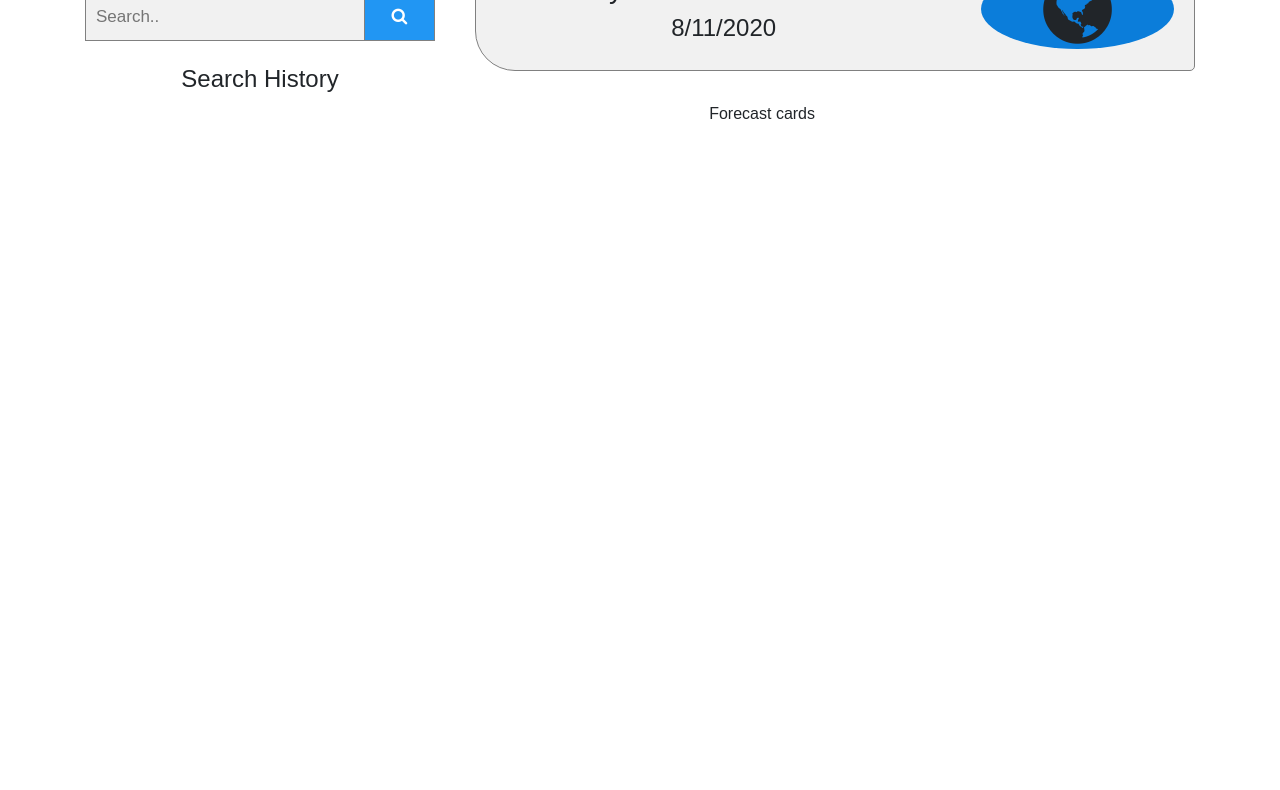
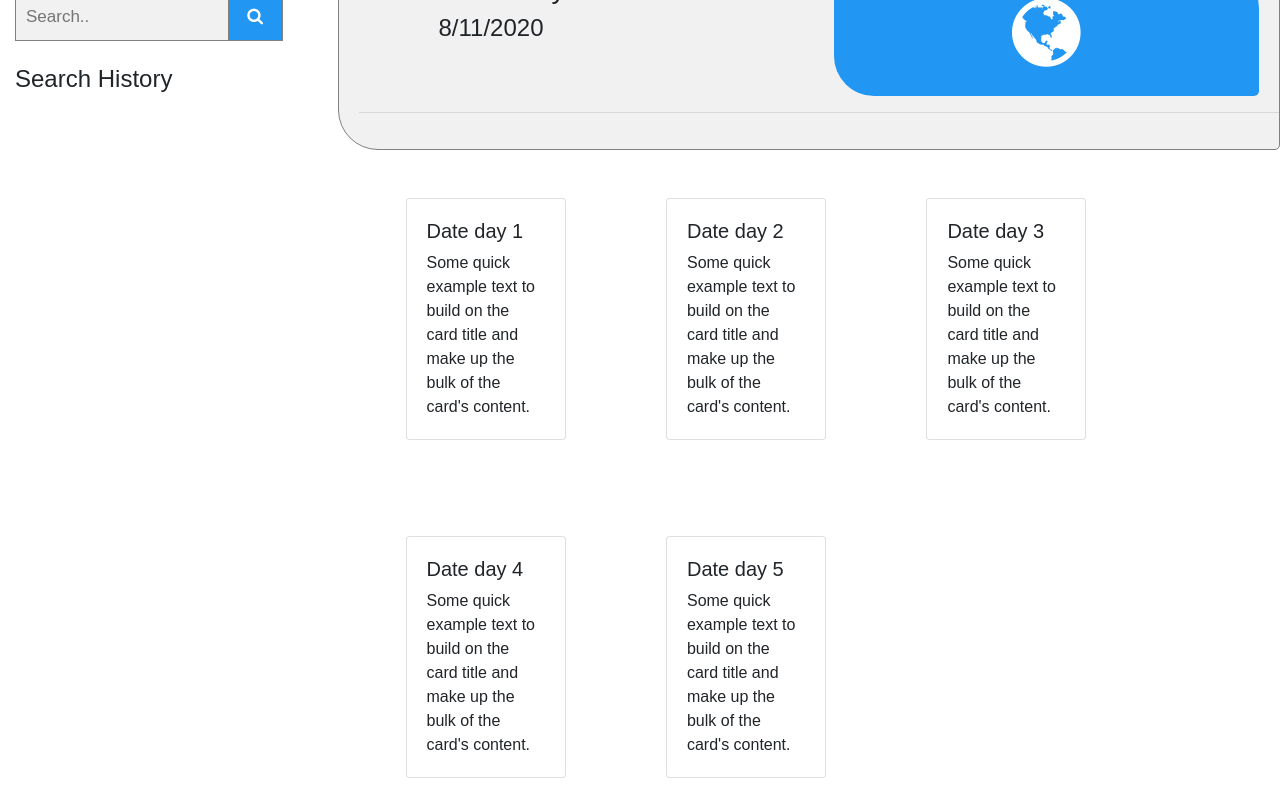
Before and after one commit to lhooper921/weatherDashboard, a plain HTML site: page index.html in a window 1280 px wide. Shown: the part 165-955 px from the top of the page. Before the commit the page ends 800 px from the top, so only its background shows below. Drawn offline with nearby package versions, Linux system fonts and the light colour scheme.

Commit message:
added forecast cards

```diff
--- a/assets/styles.css
+++ b/assets/styles.css
@@ -61,23 +61,24 @@ h1{
     margin-left: 10px;
     padding-left: 20px;
     padding-bottom: 20px;
+    text-align: left;
 
   }
-  .forecastDiv{
-    float: right;
-  }
+
 
 
 .currentStats{
   line-height: 3rem;
+  margin-left: 5rem;
 
 }
 #iconDiv {
-  background-color: #0b7dda;
-  border-radius: 50%;
+  background-color:#2196F3;
+  border-radius: 5px 40px 5px;
   margin-top: 20px;
   margin-right: 20px ;
   text-align: center;
+  padding: 1.5rem;
 
 }
 
@@ -90,6 +91,12 @@ li {
   background-color:#f1f1f1;
   text-align: center;
 }
-h4 {
-  text-align: center;
+#cityDiv, #dateDiv{
+  text-align: left;
+  margin-left: 5rem;
 }
+.card {
+  display: inline-flex;
+  margin: 3rem;
+
+}
--- a/index.html
+++ b/index.html
@@ -14,19 +14,20 @@
 <!-- https://api.openweathermap.org/data/2.5/weather?q=YOUR_CITY&appid=YOUR_API_KEY -->
 
 <body>
+    <!-- Main header: 'Weather Dashboard'-->
     <header class="jumbotron">
         <h1>Weather Dashboard</h1>
     </header>
 
-    <!-- Main header: 'Weather Dashboard' col-4-->
-    <div class="container">
+
+
         <div class="row">
             <!-- Right column -->
-            <div class="col-4 mt-4">
-                <div class="container"></div>
+            <div class="col-3 mt-4">
+                <div class="container">
                     <!-- Search input field : 'Search for a city'-->
                     <h2>Search for a city:</h2>
-                <form class="search" style="margin-left:0px;">
+                    <form class="search">
                         <input id="userCity" type="text" placeholder="Search.." name="search2">
                         <button class="searchBtn" type="submit"><i class="fa fa-search"></i></button>
                     </form>
@@ -40,21 +41,26 @@
                         </div>
                     </div>
                 </div>
+            </div>
             <!-- Main Section col-8 -->
-            <div class="col-8 mt-4">
+            <div class="col-9 mt-4">
                 <!-- resultsDiv -->
                 <div class="mainResult">
                     <!-- Header: cityname and todays date -->
                     <div class="row">
-                        <div class="col-8 mt-4">
+                        <div class="col-6 mt-4">
                             <h3 id="cityDiv"> Get Today's Weather </h3>
                             <h4 id="dateDiv"></h4>
                         </div>
 
-                        <div class="col-4 m-auto ">
-                            <div id="iconDiv"><i class="fa fa-globe fa-5x" aria-hidden="true"></i> </div>
+                        <div class="col-6 m-auto ">
+                            <div id="iconDiv"><i class="fa fa-globe fa-5x" aria-hidden="true" style="color:white"></i>
                             </div>
                         </div>
+                    </div>
+                    <hr>
+                    <div class="row">
+                        <div class="col-12 ">
                             <div class="currentStats">
                                 <!-- temperature -->
                                 <div id="currentTempDiv"></div>
@@ -67,7 +73,7 @@
                             </div>
                         </div>
                     </div>
-        </div>
+
                 </div>
 
 
@@ -79,16 +85,77 @@
 
 
 
+
                 <!-- 5 day forecast div -->
-    <div class="container">
-        <div class="row">
-            <div class="col-8">
+
+<div class="container-fluid">
+                    <div class="col-12 m-auto">
                         <div class="forecastDiv">
-                    <p>Forecast cards</p>
+
+
+                            <div class="card" style="width: 10rem;">
+                                <div class="card-body">
+                                    <h5 id="date1">Date day 1</h5>
+                                    <div class="forecastIcon"></div>
+                                    <h5 class="forecastInfo" id="temp1"></h5>
+                                    <h5 class="forecastInfo" id="humidity1"></h5>
+                                    <p class="card-text">Some quick example text to build on the card title and make up
+                                        the bulk of the card's content.</p>
+                                </div>
+                            </div>
+                            <div class="card" style="width: 10rem;">
+                                <div class="card-body">
+                                    <h5 id="date1">Date day 2</h5>
+                                    <div class="forecastIcon"></div>
+                                    <h5 class="forecastInfo" id="temp2"></h5>
+                                    <h5 class="forecastInfo" id="humidity2"></h5>
+                                    <p class="card-text">Some quick example text to build on the card title and make up
+                                        the bulk of the card's content.</p>
+                                </div>
+                            </div>
+                            <div class="card" style="width: 10rem;">
+                                <div class="card-body">
+                                    <h5 id="date1">Date day 3</h5>
+                                    <div class="forecastIcon"></div>
+                                    <h5 class="forecastInfo" id="temp3"></h5>
+                                    <h5 class="forecastInfo" id="humidity3"></h5>
+                                    <p class="card-text">Some quick example text to build on the card title and make up
+                                        the bulk of the card's content.</p>
+                                </div>
+                            </div>
+                            <div class="card" style="width: 10rem;">
+                                <div class="card-body">
+                                    <h5 id="date1">Date day 4</h5>
+                                    <div class="forecastIcon"></div>
+                                    <h5 class="forecastInfo" id="temp4"></h5>
+                                    <h5 class="forecastInfo" id="humidity4"></h5>
+                                    <p class="card-text">Some quick example text to build on the card title and make up
+                                        the bulk of the card's content.</p>
+                                </div>
+                            </div>
+                            <div class="card" style="width: 10rem;">
+                                <div class="card-body">
+                                    <h5 id="date1">Date day 5</h5>
+                                    <div class="forecastIcon"></div>
+                                    <h5 class="forecastInfo" id="temp5"></h5>
+                                    <h5 class="forecastInfo" id="humidity5"></h5>
+                                    <p class="card-text">Some quick example text to build on the card title and make up
+                                        the bulk of the card's content.</p>
+                                </div>
+                            </div>
+
+
+
+
+
+
+                        </div>
+                    </div>
+
                 </div>
             </div>
         </div>
-    </div>
+
     <!-- cards -->
     <!-- each: Date +icon + temp + humidity -->
 
```
Also changed, not shown: scripts.js (+9 -5 lines), assets/images/iconfinder_weather-01_1530392.png (deleted), assets/images/iconfinder_weather-02_1530391.png (deleted), assets/images/iconfinder_weather-07_1530387.png (deleted), assets/images/iconfinder_weather-10_1530382.png (deleted), assets/images/iconfinder_weather-11_1530383.png (deleted), assets/images/iconfinder_weather-22_1530369.png (deleted), assets/images/iconfinder_weather-23_1530363.png (deleted), assets/images/iconfinder_weather-24_1530371.png (deleted), assets/images/iconfinder_weather-31_1530364.png (deleted). Lines whose indentation alone changed are shown as unchanged.
